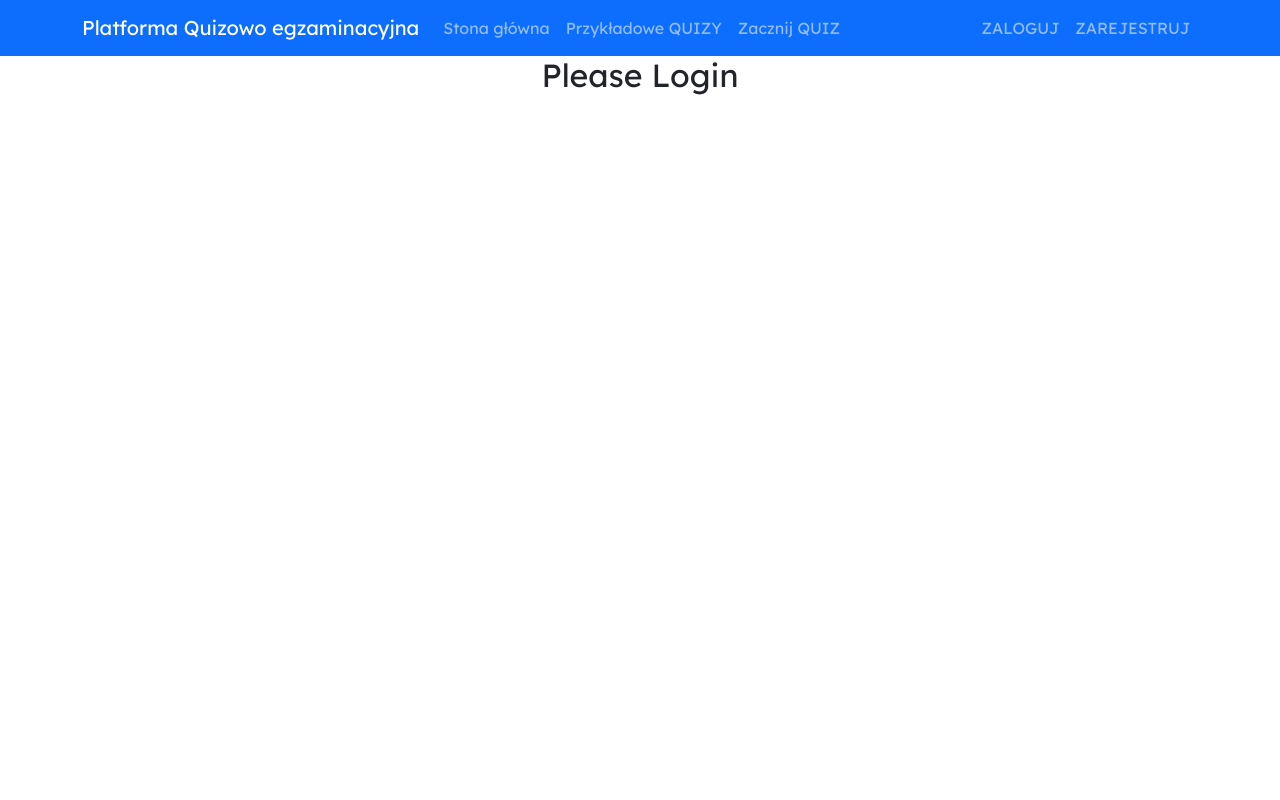
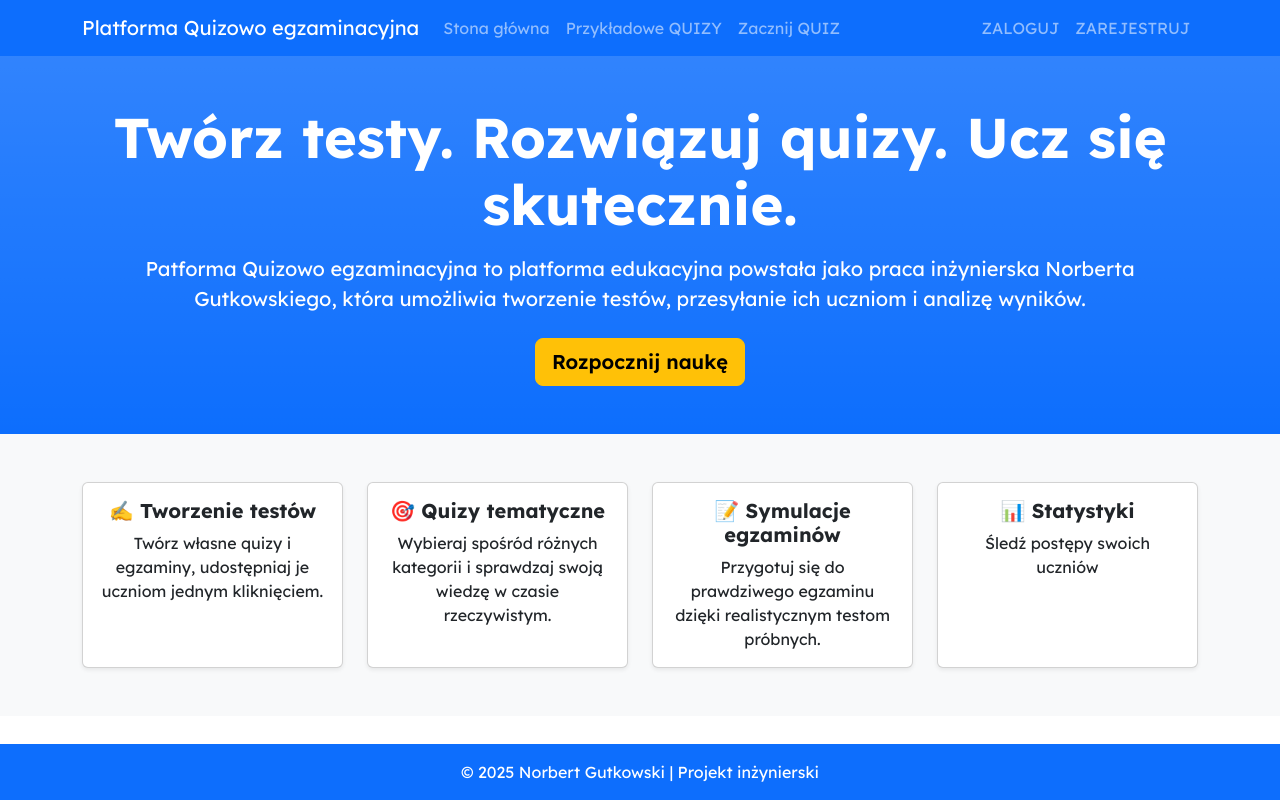
Before and after one commit to NorbertAll/pracaInz, a React (Create React App) app in the folder frontend/: page / in a window 1280 px wide. Built offline with nearby package versions, Linux system fonts and the light colour scheme.

Commit message:
create main page and footer

```diff
--- a/frontend/package.json
+++ b/frontend/package.json
@@ -15,6 +15,7 @@
     "axios": "^0.27.2",
     "bootstrap": "^5.3.5",
     "formik": "^2.2.9",
+    "framer-motion": "^12.7.2",
     "react": "^18.2.0",
     "react-bootstrap": "^2.10.9",
     "react-dom": "^18.2.0",
--- a/frontend/src/App.css
+++ b/frontend/src/App.css
@@ -3,6 +3,10 @@
 .App {
   text-align: center;
   font-family: 'Lexend', sans-serif;
+  display: flex;
+  flex-direction: column;
+  min-height: 100vh;
+  flex: 1
 }
 
 
--- a/frontend/src/App.js
+++ b/frontend/src/App.js
@@ -27,7 +27,7 @@ import { useEffect } from 'react'
 import axios from "axios"
 import { MainUserPanel } from './MainUserPanel/MainUserPanel';
 import { CreateQuiz } from './CreateQuiz/CreateQuiz';
-
+import "bootstrap/dist/css/bootstrap.min.css";
 
 
 
@@ -126,7 +126,9 @@ function App() {
       </Context.Provider>
 
 
-
+      <footer className="bg-primary text-white text-center py-3 mt-auto">
+        &copy; 2025 Norbert Gutkowski | Projekt inżynierski
+      </footer>
     </div>
   );
 }
--- a/frontend/src/CreateQuiz/CreateQuiz.jsx
+++ b/frontend/src/CreateQuiz/CreateQuiz.jsx
@@ -2,6 +2,7 @@ import React, { Component, useEffect, useState } from 'react'
 import App from '../App'
 import Form from 'react-bootstrap/Form';
 import axios from "axios"
+import Button from 'react-bootstrap/Button';
 
 export const CreateQuiz = props => {
 
@@ -73,7 +74,7 @@ export const CreateQuiz = props => {
                     onChange={handleChange}
                 ></input>{" "}<br />
                 <br />
-                <button type='submit' onClick={handleSubmit}>Zapisz</button>
+                <Button variant="warning" type='submit' onClick={handleSubmit}>Zapisz</Button>
             </form>
         </div>
 
--- a/frontend/src/MainPage/MainPage.jsx
+++ b/frontend/src/MainPage/MainPage.jsx
@@ -1,6 +1,8 @@
 import React from 'react'
 import { useState, useEffect } from 'react'
 import axios from "axios"
+import { motion } from "framer-motion";
+
 
 export function MainPage() {
 
@@ -61,14 +63,62 @@ export function MainPage() {
     }
     return (
         <div>
-            {isLoggedIn ? (
-                <>
-                    <h2>Hi, {username}. Thanks for loggin in!</h2>
-                    <button onClick={handleLogout}>Logout</button>
-                </>
-            ) : (
-                <h2>Please Login</h2>
-            )}
+            <section className="text-white bg-gradient bg-primary py-5 text-center">
+                <motion.div
+                    className="container"
+                    initial={{ opacity: 0, y: 30 }}
+                    animate={{ opacity: 1, y: 0 }}
+                    transition={{ duration: 0.8 }}
+                >
+                    <h1 className="display-4 fw-bold">Twórz testy. Rozwiązuj quizy. Ucz się skutecznie.</h1>
+                    <p className="lead mt-3 mb-4">
+                        Patforma Quizowo egzaminacyjna to platforma edukacyjna powstała jako praca inżynierska Norberta Gutkowskiego, która umożliwia tworzenie testów, przesyłanie ich uczniom i analizę wyników.
+                    </p>
+                    <a href="/exapmplequiz" className="btn btn-warning btn-lg fw-semibold">Rozpocznij naukę</a>
+                </motion.div>
+            </section>
+
+
+            <section className="py-5 bg-light">
+                <div className="container">
+                    <div className="row g-4 text-center">
+                        {[
+                            {
+                                title: "✍️ Tworzenie testów",
+                                desc: "Twórz własne quizy i egzaminy, udostępniaj je uczniom jednym kliknięciem."
+                            },
+                            {
+                                title: "🎯 Quizy tematyczne",
+                                desc: "Wybieraj spośród różnych kategorii i sprawdzaj swoją wiedzę w czasie rzeczywistym."
+                            },
+                            {
+                                title: "📝 Symulacje egzaminów",
+                                desc: "Przygotuj się do prawdziwego egzaminu dzięki realistycznym testom próbnych."
+                            },
+                            {
+                                title: "📊 Statystyki",
+                                desc: "Śledź postępy swoich uczniów"
+                            }
+                        ].map((feature, index) => (
+                            <motion.div
+                                className="col-md-6 col-lg-3"
+                                key={index}
+                                initial={{ opacity: 0, y: 30 }}
+                                whileInView={{ opacity: 1, y: 0 }}
+                                viewport={{ once: true }}
+                                transition={{ duration: 0.5, delay: index * 0.2 }}
+                            >
+                                <div className="card shadow-sm h-100">
+                                    <div className="card-body">
+                                        <h5 className="card-title fw-bold">{feature.title}</h5>
+                                        <p className="card-text">{feature.desc}</p>
+                                    </div>
+                                </div>
+                            </motion.div>
+                        ))}
+                    </div>
+                </div>
+            </section>
         </div>
     )
 }
--- a/frontend/src/StartQuiz/StartQuiz.css
+++ b/frontend/src/StartQuiz/StartQuiz.css
@@ -0,0 +1,5 @@
+.vertical-center {
+    height: 100vh;
+    display: flex;
+    align-items: center;
+}
--- a/frontend/src/StartQuiz/StartQuiz.jsx
+++ b/frontend/src/StartQuiz/StartQuiz.jsx
@@ -7,19 +7,20 @@ import ListGroup from 'react-bootstrap/ListGroup'
 import Card from 'react-bootstrap/Card'
 import CardGroup from 'react-bootstrap/CardGroup'
 import Button from 'react-bootstrap/Button';
-import {Formik, Form, Field, ErrorMessage} from 'formik';
+import { Formik, Form, Field, ErrorMessage } from 'formik';
 import * as Yup from "yup";
 import { useNavigate } from "react-router-dom"
 import { Box, Link, TextField, Stack } from '@mui/material';
 import './StartQuiz.css'
 
-const StartQuiz= ()=>  {
+
+const StartQuiz = () => {
   const initialValues = {
     code: "",
   }
 
 
-  let navigate=useNavigate();
+  let navigate = useNavigate();
 
   const validationSchema = Yup.object().shape({
     code: Yup.string().min(10, "za krótki kod").max(10, "za długi kod").required("Kod wymagany"),
@@ -32,23 +33,23 @@ const onSubmit = (data) => {
   return (
 
 
+    <div className="d-flex justify-content-center align-items-center vh-90">
+      <Formik initialValues={initialValues} onSubmit={onSubmit} validationSchema={validationSchema} className="ms-5">
 
-        <Formik initialValues={initialValues} onSubmit={onSubmit} validationSchema={validationSchema}>
+        <Form className="p-5 text-center ">
 
-        <Form className="formContainer">
-
-            <label>Podaj Kod quizu</label> <br/>
-            <ErrorMessage name="code" component="span" /><br />
-            <Field as={TextField} id="code" label="kod" name="code" placeholder="Kod"/>
-            <br/>
+          <label>Podaj Kod quizu</label> <br />
+          <ErrorMessage name="code" component="span" className="text-danger" /><br />
+          <Field as={TextField} id="code" label="kod" name="code" placeholder="Kod" />
+          <br />
 
           <button type='submit'>Zacznij</button>
         </Form>
 
-        </Formik>
+      </Formik >
 
 
-
+    </div >
 
 
 
```
Also changed, not shown: 1 other file (tests, documents, lock files or other folders). Lines whose indentation alone changed are shown as unchanged.
